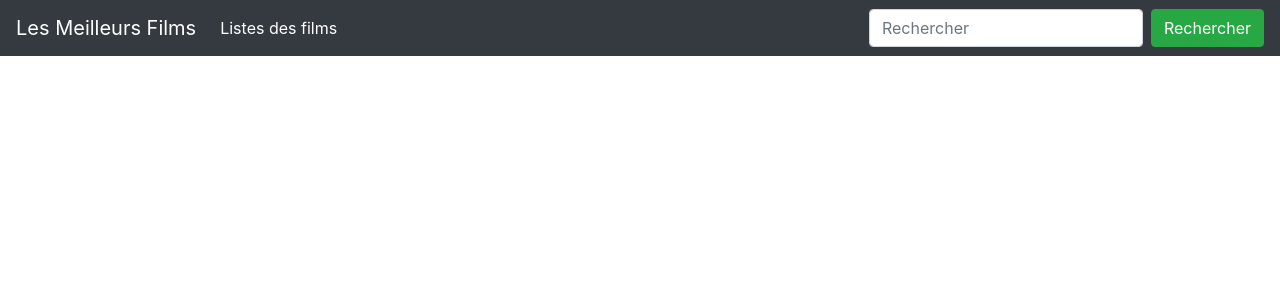
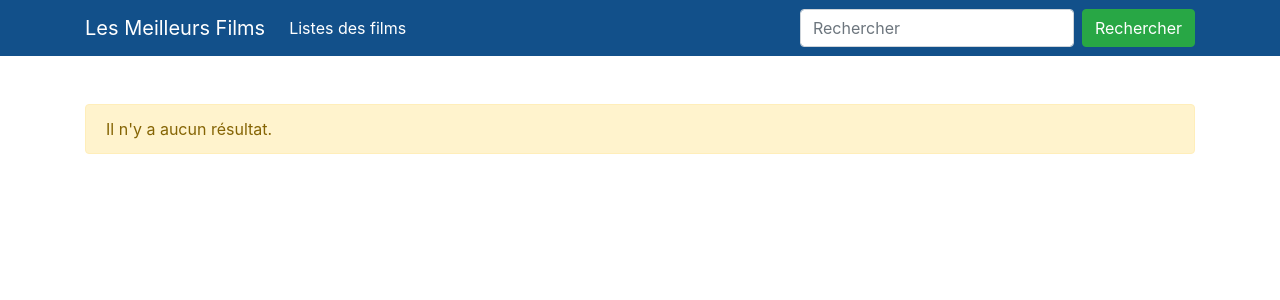
Before and after one commit to blardtony/movie-symfony, a Symfony app: template templates/movies/index.html.twig in a window 1280 px wide. Shown: the top 300 px of the page. Run offline with Twig, Linux system fonts and the light colour scheme; the template is opened without the code that fills it, so the values that code supplies are empty; some libraries are stand-ins or nearby versions.

Commit message:
navbar ggod

```diff
--- a/src/Controller/MoviesController.php
+++ b/src/Controller/MoviesController.php
@@ -40,6 +40,7 @@ class MoviesController extends AbstractController
     ->orderBy('m.name')
     ->getQuery()
     ->execute();
+
     return $this->render('movies/index.html.twig', [
       'movies' => $movies,
     ]);
@@ -53,6 +54,7 @@ class MoviesController extends AbstractController
   public function show($id)
   {
     $movie = $this->getDoctrine()->getRepository(Movies::class)->find($id);
+
     return $this->render('movies/card.html.twig', [
       'movie' => $movie,
     ]);
--- a/templates/base.html.twig
+++ b/templates/base.html.twig
@@ -8,21 +8,23 @@
         {% block stylesheets %}{% endblock %}
     </head>
     <body>
-      <nav class="navbar navbar-expand-lg navbar-dark bg-dark">
-        <a class="navbar-brand" href="">Les Meilleurs Films</a>
+      <nav class="navbar navbar-expand-lg navbar-dark" style="background-color: #12508A;">
+        <div class="container">
+          <a class="navbar-brand text" href="">Les Meilleurs Films</a>
           <button class="navbar-toggler" type="button" data-toggle="collapse" data-target="#navbarSupportedContent" aria-controls="navbarSupportedContent" aria-expanded="false" aria-label="Toggle navigation">
             <span class="navbar-toggler-icon"></span>
           </button>
           <div class="collapse navbar-collapse" id="navbarSupportedContent">
             <ul class="navbar-nav mr-auto">
               <li class="nav-item active">
-              <a class="nav-link" href="{{ path('movies_list') }}">Listes des films <span class="sr-only">(current)</span></a>
+                <a class="nav-link text" href="{{ path('movies_list') }}">Listes des films<span class="sr-only">(current)</span></a>
               </li>
             </ul>
             <form class="form-inline" method="GET" action="{{ path('movies_search') }}">
               <input name ="search" class="form-control mr-sm-2" type="search" placeholder="Rechercher">
               <button class="btn btn-success" type="submit">Rechercher</button>
             </form>
+          </div>
         </div>
       </nav>
       {% block body %}{% endblock %}
--- a/templates/movies/index.html.twig
+++ b/templates/movies/index.html.twig
@@ -24,6 +24,7 @@
 
 {% block body %}
   <div class="container">
+    {% if movies|length %}
     {% for movie in movies %}
       <div class="card mt-3" style="max-width: 540px;">
         <div class="row no-gutters">
@@ -50,6 +51,12 @@
         </div>
       </div>
     {% endfor %}
+    {% else %}
+      <div class="alert alert-warning mt-5">
+        Il n'y a aucun résultat.
+      </div>
+    {% endif %}
+
   </div>
 
 {% endblock %}
```
Also changed, not shown: templates/movies/movie.html.twig (deleted, +0 -26 lines). Lines whose indentation alone changed are shown as unchanged.
